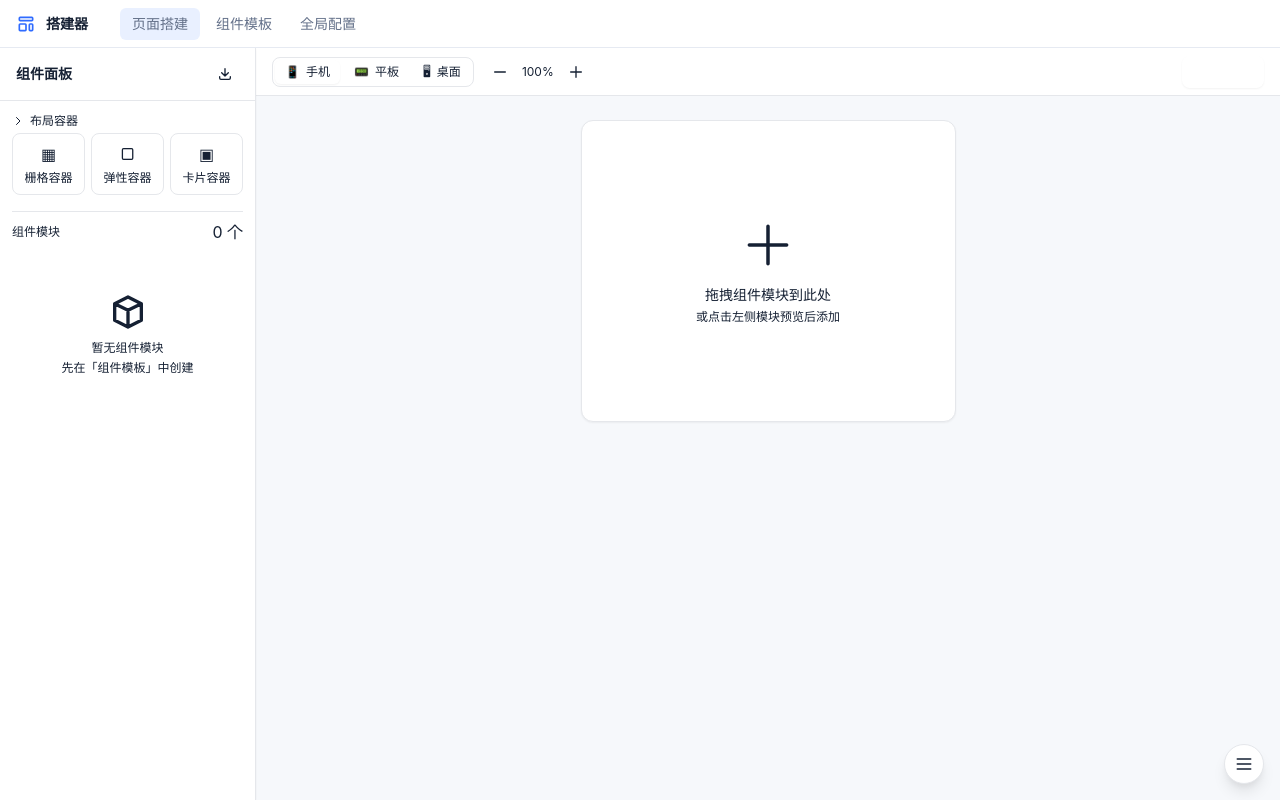
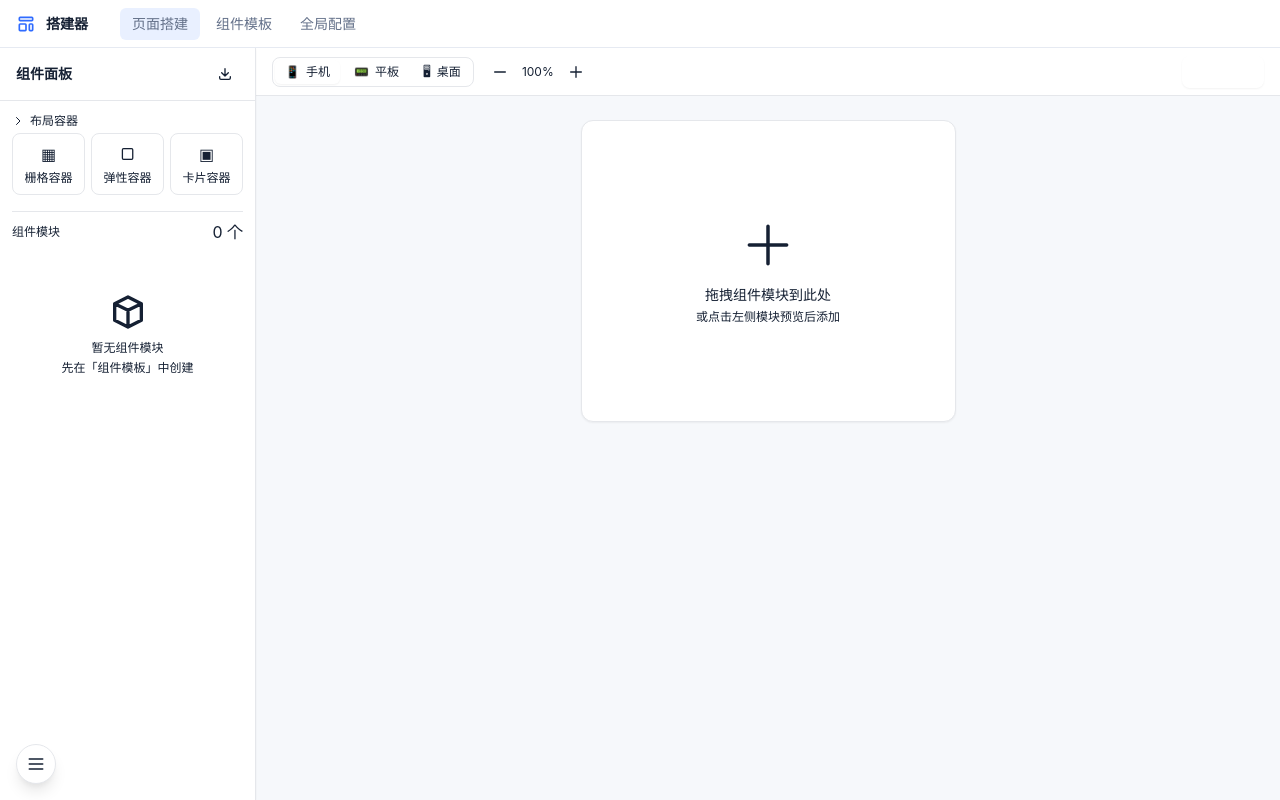
Before and after one commit to yinshaoqian/vibe-page-builder, a Vue app: page /#/builder in a window 1280 px wide. Built offline with nearby package versions, Linux system fonts and the light colour scheme.

Commit message:
fix: component list drawer - fixed left position + remove width constraint
Coze-Commit-Type: user
Coze-User-ID: 1593659318084544
Coze-Conversation-ID: 6883847

```diff
--- a/src/views/Builder.vue
+++ b/src/views/Builder.vue
@@ -207,8 +207,8 @@
         </div>
 
         <!-- ===== 组件列表抽屉（右下角） ===== -->
-        <div class="absolute bottom-4 right-4 z-20 flex flex-col items-end">
-          <div v-if="showComponentList && canvasItems.length" class="mb-2 w-72 bg-white rounded-xl shadow-2xl border border-[#E6EAF2] overflow-hidden transition-all">
+        <div class="fixed left-4 bottom-4 z-50 flex flex-col items-start">
+          <div v-if="showComponentList && canvasItems.length" class="mb-2 bg-white rounded-xl shadow-2xl border border-[#E6EAF2] overflow-hidden transition-all">
             <div class="flex items-center justify-between px-4 py-2.5 border-b border-[#E6EAF2] bg-white">
               <span class="text-sm font-medium text-[#152033]">画布组件列表</span>
               <span class="text-[10px] text-[#637089]">{{ canvasItems.length }} 项</span>
```
